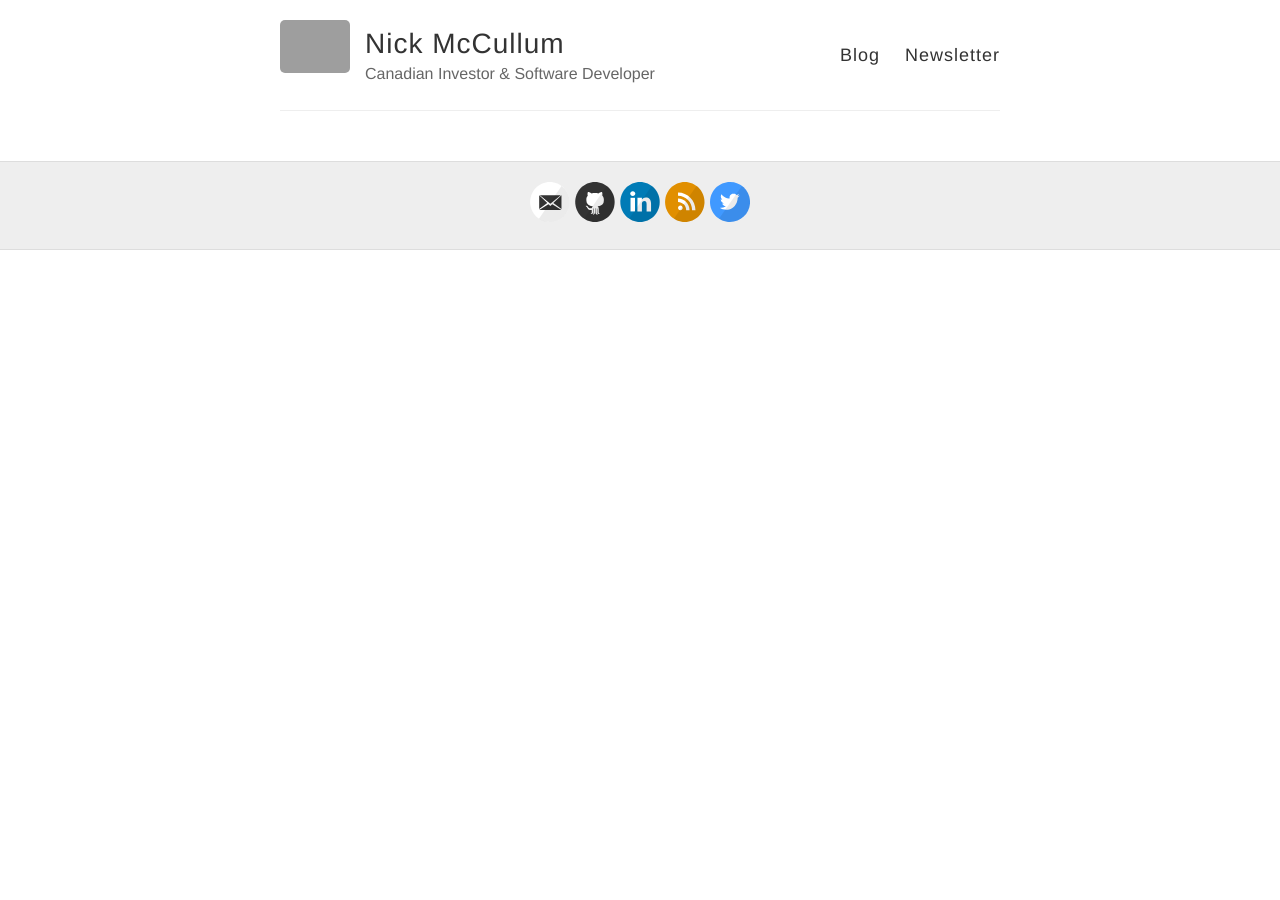
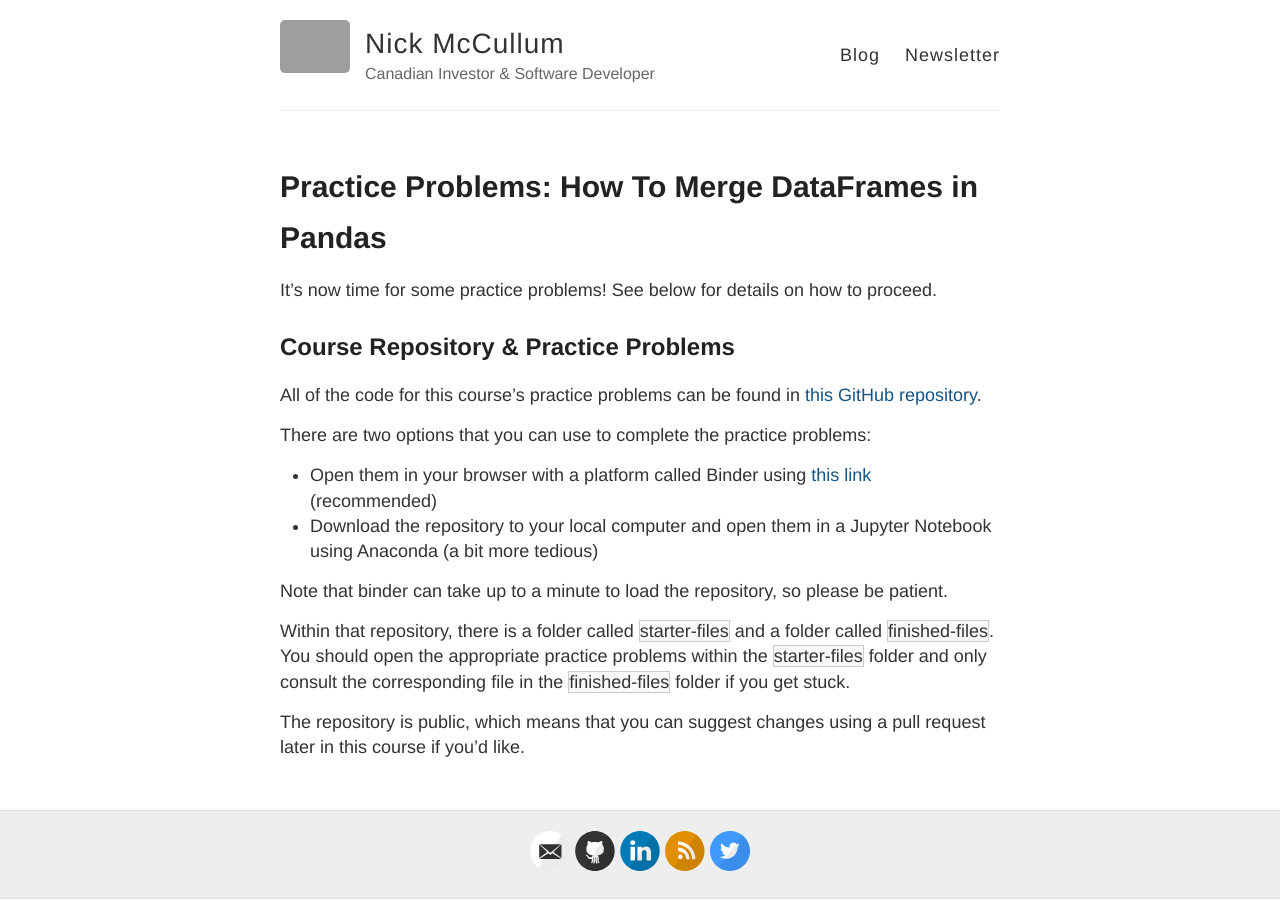
Before and after one commit to rosyberti/website, a Jekyll site: the page built from advanced-python/how-to-merge-pandas-dataframes-practice-problems.md, in a window 1280 px wide. Built offline with Jekyll 4.4.1, drawn with Linux system fonts in a browser that asks for light colours; our own code applies the rules of GitHub Pages for plain Markdown files; grey boxes are pictures that could not be loaded.

Commit message:
added practice problem text

```diff
--- a/advanced-python/how-to-merge-pandas-dataframes-practice-problems.md
+++ b/advanced-python/how-to-merge-pandas-dataframes-practice-problems.md
@@ -1,4 +1,21 @@
 ---
 layout: page
-title: Practice Problems: How To Merge DataFrames in Pandas
+title: 'Practice Problems: How To Merge DataFrames in Pandas'
 ---
+
+It's now time for some practice problems! See below for details on how to proceed.
+
+## Course Repository & Practice Problems
+
+All of the code for this course's practice problems can be found in [this GitHub repository](https://github.com/nicholasmccullum/advanced-python).
+
+There are two options that you can use to complete the practice problems:
+
+* Open them in your browser with a platform called Binder using [this link](https://mybinder.org/v2/gh/nicholasmccullum/advanced-python/master) (recommended)
+* Download the repository to your local computer and open them in a Jupyter Notebook using Anaconda (a bit more tedious)
+
+Note that binder can take up to a minute to load the repository, so please be patient.
+
+Within that repository, there is a folder called `starter-files` and a folder called `finished-files`. You should open the appropriate practice problems within the `starter-files` folder and only consult the corresponding file in the `finished-files` folder if you get stuck.
+
+The repository is public, which means that you can suggest changes using a pull request later in this course if you’d like.
```
